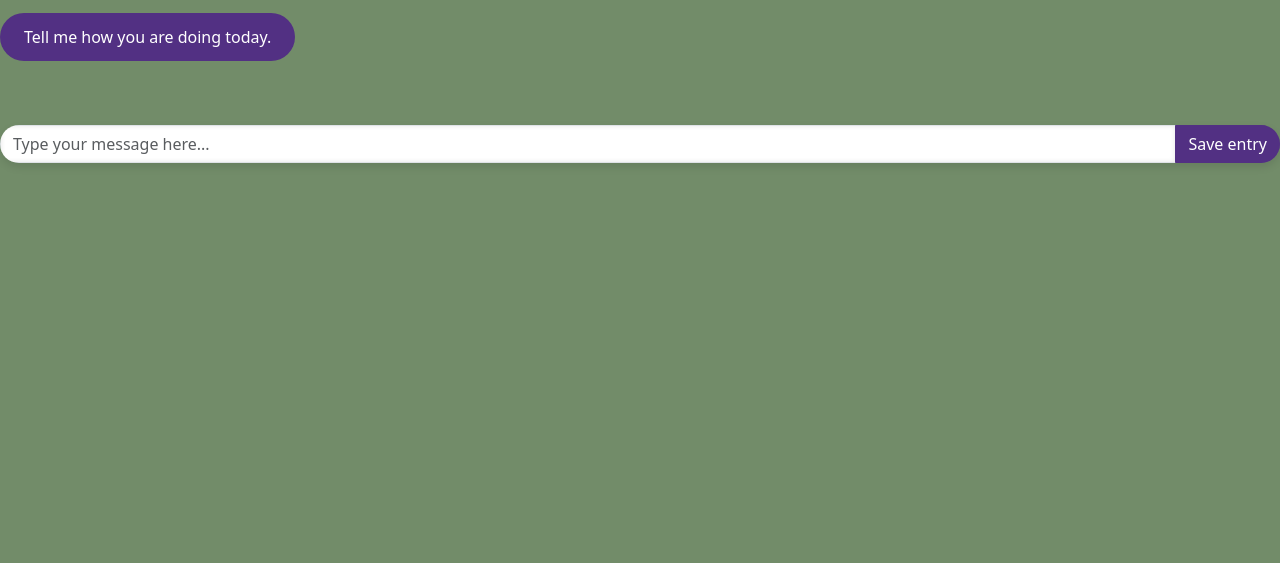
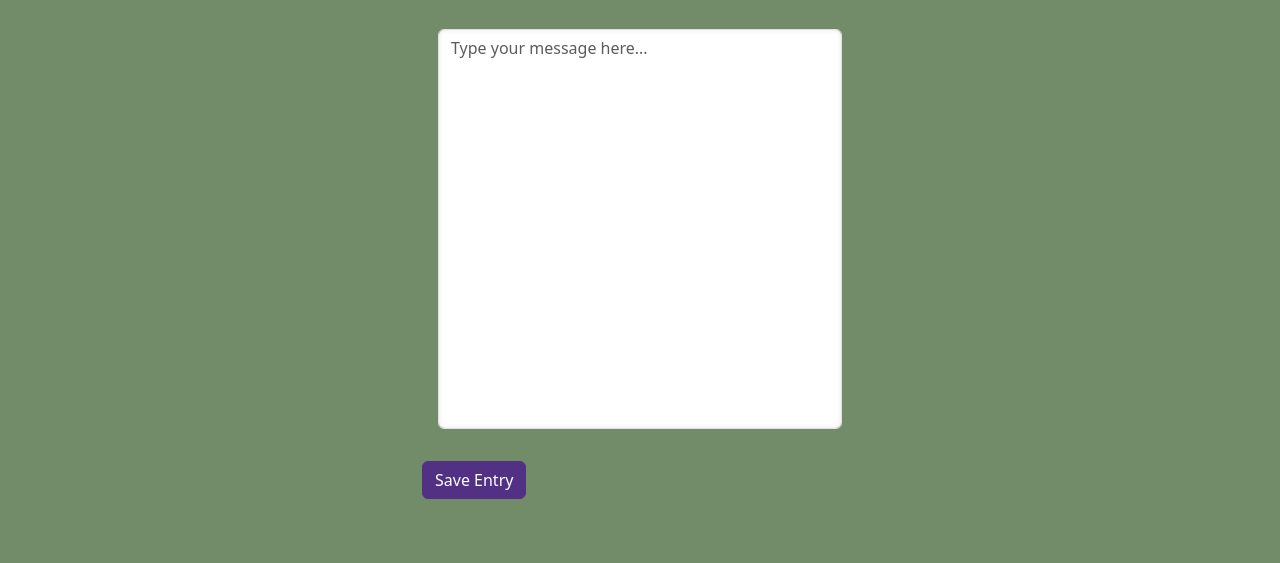
Before and after one commit to axel0224/ollamaChatBot, a website: page public/non-ai.html in a window 1280 px wide. Shown: the part 278-841 px from the top of the page. Before the commit the page ends 800 px from the top, so only its background shows below. Drawn offline with nearby package versions, Linux system fonts and the light colour scheme.

Commit message:
got the non ai to look like ai version and fixed the text area input

```diff
--- a/public/non-ai.html
+++ b/public/non-ai.html
@@ -34,14 +34,29 @@
             font-weight:500;
             margin: 1rem 0;
         }
+
+        /* #chatBox {
+            background-color: #fff;
+            height: 400px;
+            overflow-y: auto;
+            border-radius: 50px;
+            box-shadow: 0 8px 16px rgba(0, 0, 0, 0.1);
+            padding: 1.5rem;
+            display: flex;
+            flex-direction: column;
+            gap: 10px;
+        } */
+
         textarea {
-            resize: none;
-            border-radius: 20px;
-            border: none;
-            padding: 1rem;
-            min-height: 200px;
-            width: 100%;
-            box-shadow: inset 0 0 5px rgba(0, 0, 0, 0.1);
+            background-color: #fff;
+            height: 400px;
+            overflow-y: auto;
+            border-radius: 200px;
+            box-shadow: 0 8px 16px rgba(0, 0, 0, 0.1);
+            padding: 1.5rem;
+            display: flex;
+            flex-direction: column;
+            gap: 10px;
         }
 
         .btn-primary {
@@ -86,7 +101,6 @@
 
             <img src="./images/eagle.svg" alt="Responder health logo" class="logo" />
         </div>
-    </div>
 
         <!-- Title and Date -->
         <h2 class="fw-bold">My Journal</h2>
@@ -98,12 +112,13 @@
         </div>
 
         <!-- Chat Box and Input -->
-    <div id="chatBox" class="chat-box mb-3 p-3"></div>
+        <div id="chatBox" class="chat-box mb-3 p-3">
+            <textarea id="userInput" class="form-control" placeholder="Type your message here..."  aria-label="User Input"></textarea>
+        </div>
 
-    <!-- message input -->
-    <div class="input-group">
-        <textarea id="userInput" class="form-control" placeholder="Type your message here..." rows="1" aria-label="User Input"></textarea>
-        <button id="saveButton" class="btn btn-primary" type="button">Save entry</button>
+        <!-- Save Button -->
+        <button id="saveButton" class="btn btn-primary" type="button">Save Entry</button>
+
     </div>
 
     <script src="https://cdn.jsdelivr.net/npm/bootstrap-icons/font/bootstrap-icons.js"></script>
```
Lines whose indentation alone changed are shown as unchanged.
